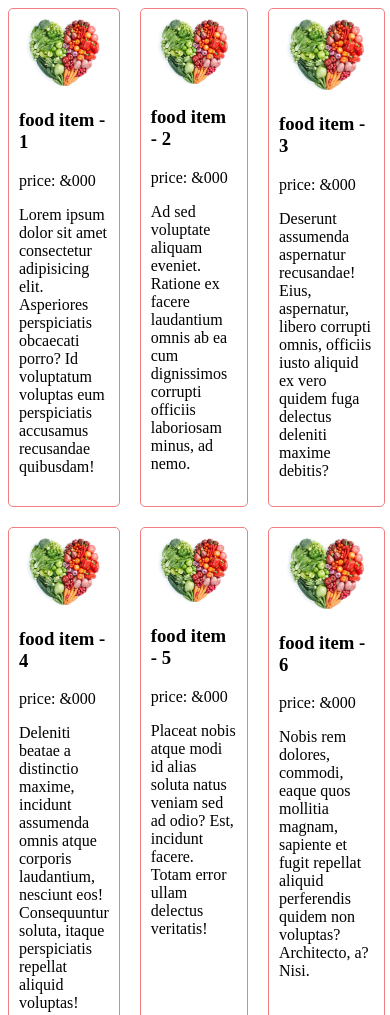
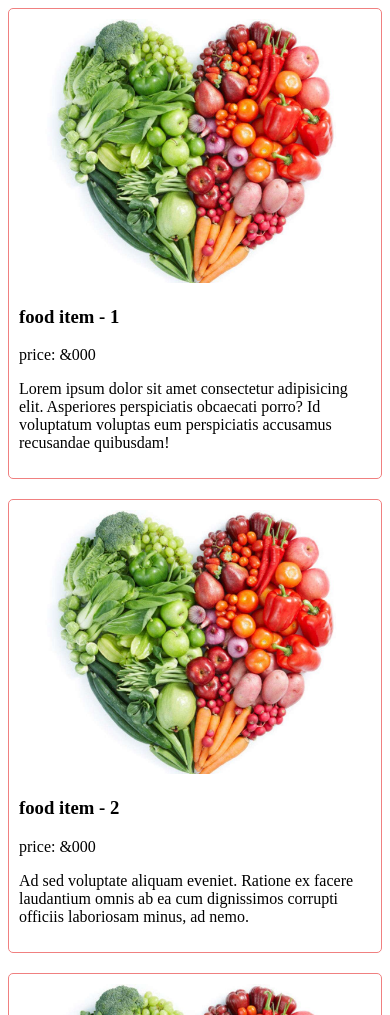
Before and after one commit to Idba1/simple-responsieve, a plain HTML site: page media.html in a window 390 px wide. Shown: the top 1015 px of the page. Drawn offline with Linux system fonts and the light colour scheme.

Commit message:
food card responsieve by using media query

```diff
--- a/media.html
+++ b/media.html
@@ -17,6 +17,12 @@
         }
         .food img {
             width: 100%;
+        }
+        @media screen and (max-width: 576px) {
+           .container {
+            grid-template-columns: repeat(1, 1fr);
+           }
+
         }
     </style>
 </head>
```
